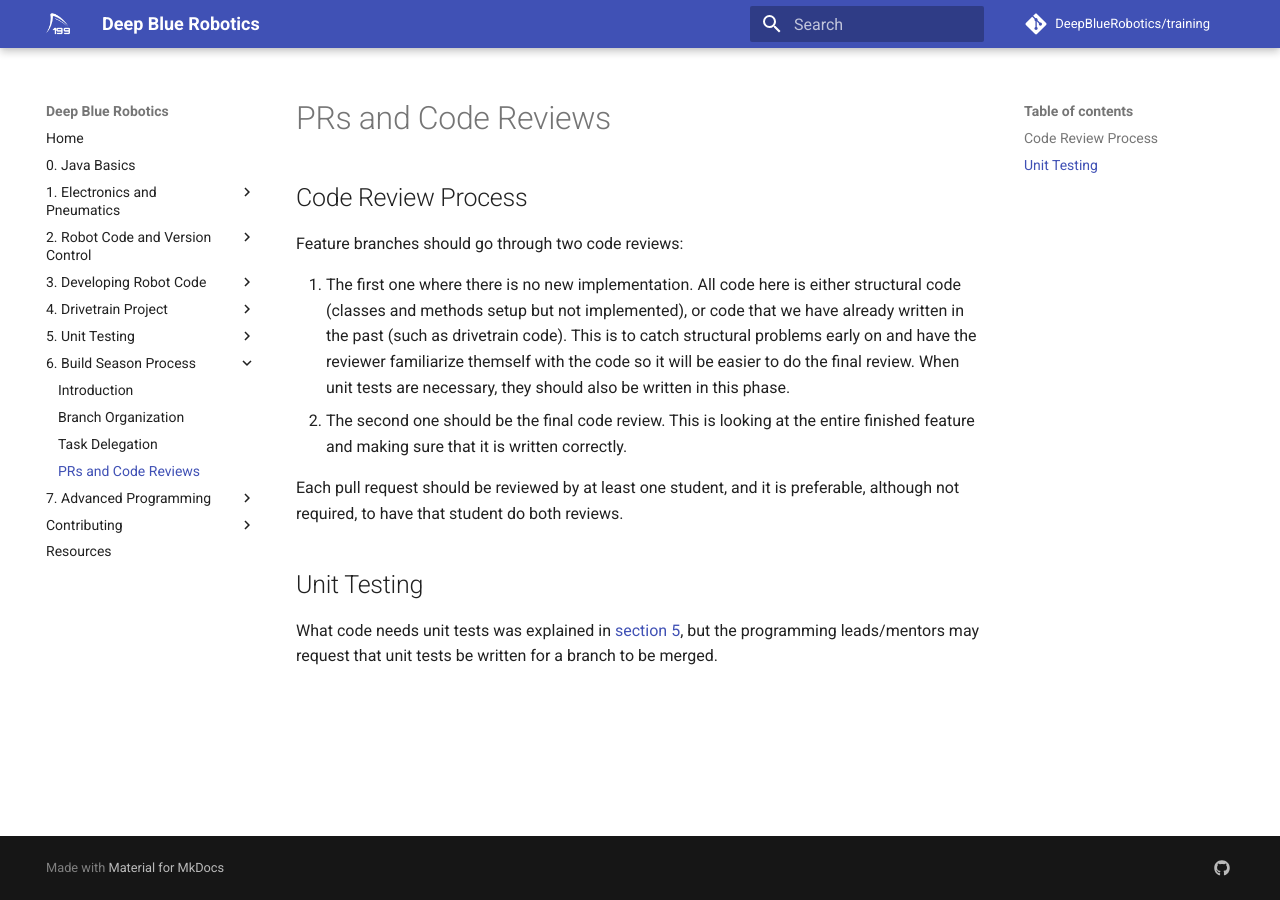
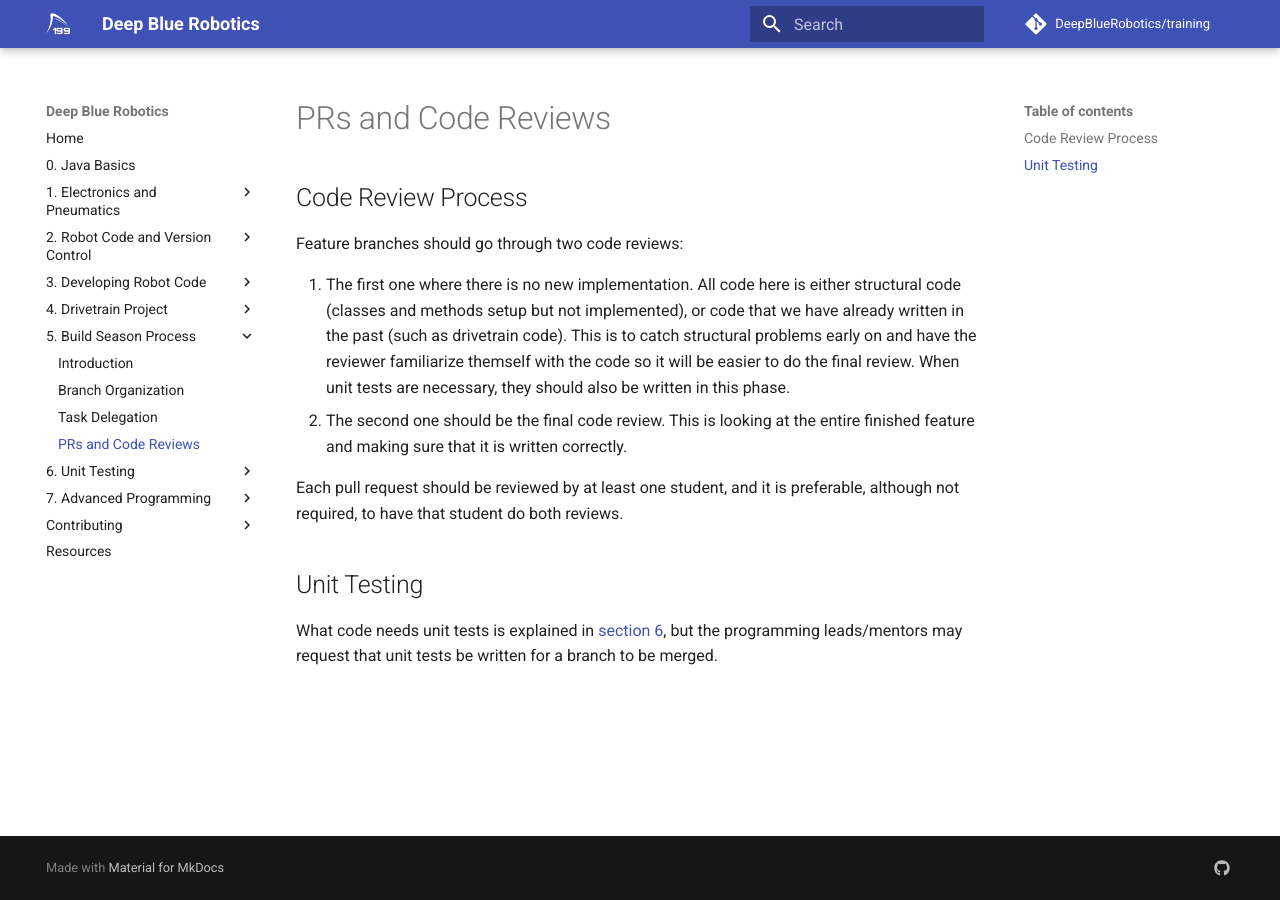
Before and after one commit to DeepBlueRobotics/training, an MkDocs documentation site: the page built from docs/section-5/pull-requests.md, in a window 1280 px wide. Built offline with MkDocs 1.6.1 and Material for MkDocs 9.7.7, drawn with Linux system fonts in a browser that asks for light colours; comment, search, counter and statistics services are not loaded.

Commit message:
switch sections 5 and 6

```diff
--- a/docs/section-6/pull-requests.md
+++ b/docs/section-5/pull-requests.md
@@ -7,4 +7,4 @@ Feature branches should go through two code reviews:
 Each pull request should be reviewed by at least one student, and it is preferable, although not required, to have that student do both reviews.
 
 ## Unit Testing
-What code needs unit tests was explained in [section 5](/section-5/why-tests/), but the programming leads/mentors may request that unit tests be written for a branch to be merged.
+What code needs unit tests is explained in [section 6](/section-6/why-tests/), but the programming leads/mentors may request that unit tests be written for a branch to be merged.
--- a/mkdocs.yml
+++ b/mkdocs.yml
@@ -44,16 +44,16 @@ nav:
     - Introduction: section-4/intro.md
     - Teleoperated Period: section-4/teleop.md
     - Autonomous Period: section-4/auton.md
-  - 5. Unit Testing:
+  - 5. Build Season Process:
     - Introduction: section-5/intro.md
-    - Why Unit Tests?: section-5/why-tests.md
-    - Writing Tests: section-5/writing-tests.md
-    - Continuous Integration: section-5/ci.md
-  - 6. Build Season Process:
+    - Branch Organization: section-5/organization.md
+    - Task Delegation: section-5/delegation.md
+    - PRs and Code Reviews: section-5/pull-requests.md
+  - 6. Unit Testing:
     - Introduction: section-6/intro.md
-    - Branch Organization: section-6/organization.md
-    - Task Delegation: section-6/delegation.md
-    - PRs and Code Reviews: section-6/pull-requests.md
+    - Why Unit Tests?: section-6/why-tests.md
+    - Writing Tests: section-6/writing-tests.md
+    - Continuous Integration: section-6/ci.md
   - 7. Advanced Programming:
     - Introduction: section-7/intro.md
     - Common Sensors: section-7/sensors.md
```
Also changed, not shown: docs/contributing/yearly-checklist.md (+1 -1 lines), docs/section-5/intro.md (+7 -7 lines), docs/section-6/intro.md (+7 -7 lines), docs/section-5/delegation.md (renamed from docs/section-6/delegation.md), docs/section-5/organization.md (renamed from docs/section-6/organization.md), docs/section-6/ci.md (renamed from docs/section-5/ci.md), docs/section-6/why-tests.md (renamed from docs/section-5/why-tests.md), docs/section-6/writing-tests.md (renamed from docs/section-5/writing-tests.md).
